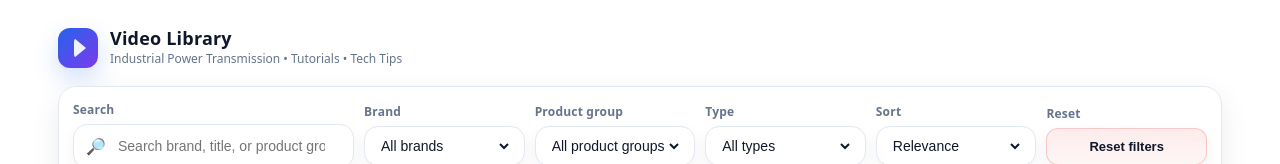
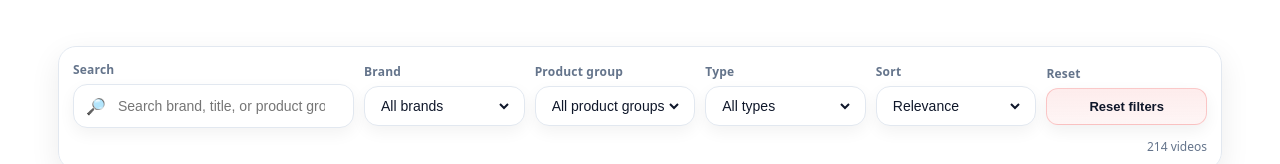
Before and after one commit to suhedges/VideoLibrary, a plain HTML site: page index.html in a window 1280 px wide. Shown: the top 164 px of the page. Drawn offline with Linux system fonts and the light colour scheme; no server answers.

Commit message:
Add files via upload

```diff
--- a/index.html
+++ b/index.html
@@ -3,9 +3,6 @@
 <head>
   <meta charset="utf-8" />
   <meta name="viewport" content="width=device-width,initial-scale=1" />
-  <title>Power Transmission Video Library</title>
-
-  <!-- PATCH: helps avoid YouTube “Error 153” in many environments -->
   <meta name="referrer" content="strict-origin-when-cross-origin" />
 
   <style>
@@ -43,7 +40,6 @@
       padding: 28px 18px 60px;
     }
 
-    /* Header */
     .topbar{
       display:flex;
       align-items:center;
@@ -113,7 +109,6 @@
       background: linear-gradient(180deg, rgba(239,68,68,.10), rgba(239,68,68,.05));
     }
 
-    /* Filter panel */
     .panel{
       background: rgba(255,255,255,.85);
       backdrop-filter: blur(10px);
@@ -198,7 +193,6 @@
       border-radius: 999px;
     }
 
-    /* Grid */
     .grid{
       display:grid;
       grid-template-columns: repeat(4, minmax(0, 1fr));
@@ -460,13 +454,6 @@
 <body>
   <div class="wrap">
     <div class="topbar">
-      <div class="title">
-        <div class="logo" aria-hidden="true"></div>
-        <div>
-          <h1>Video Library</h1>
-          <p>Industrial Power Transmission • Tutorials • Tech Tips</p>
-        </div>
-      </div>
     </div>
 
     <div class="panel">
```
